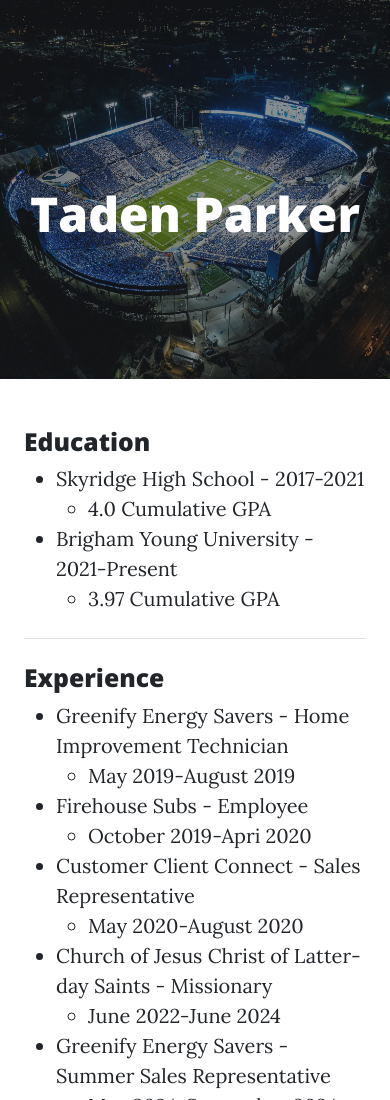
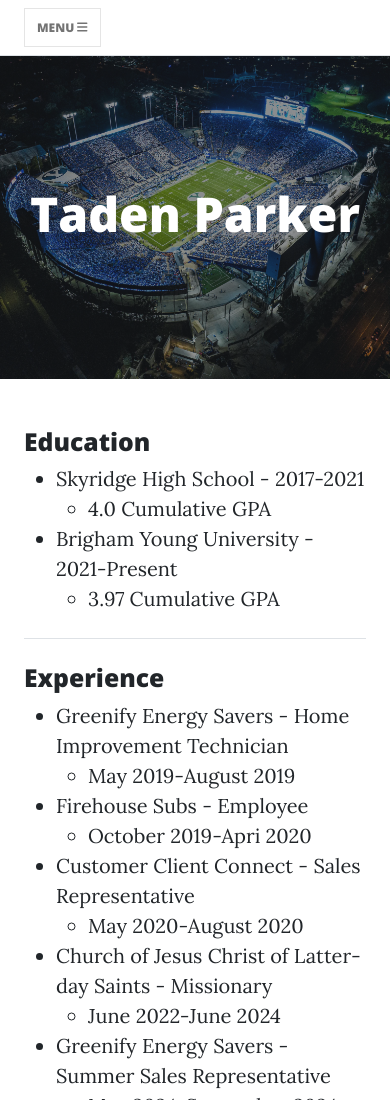
Before and after one commit to tadenp/tadenp.github.io, a plain HTML site: page index.html in a window 390 px wide. Shown: the top 1100 px of the page. Drawn offline with nearby package versions, Linux system fonts and the light colour scheme.

Commit message:
Add files via upload

```diff
--- a/index.html
+++ b/index.html
@@ -17,6 +17,22 @@
     </head>
     <body>
         <!-- Navigation-->
+        <nav class="navbar navbar-expand-lg navbar-light" id="mainNav">
+            <div class="container px-4 px-lg-5">
+                <button class="navbar-toggler" type="button" data-bs-toggle="collapse" data-bs-target="#navbarResponsive" aria-controls="navbarResponsive" aria-expanded="false" aria-label="Toggle navigation">
+                    Menu
+                    <i class="fas fa-bars"></i>
+                </button>
+                <div class="collapse navbar-collapse" id="navbarResponsive">
+                    <ul class="navbar-nav ms-auto py-4 py-lg-0">
+                        <li class="nav-item"><a class="nav-link px-lg-3 py-3 py-lg-4" href="scratch.html">Scratch Page</a></li>
+                        <!-- <li class="nav-item"><a class="nav-link px-lg-3 py-3 py-lg-4" href="about.html">About</a></li> -->
+                        <!-- <li class="nav-item"><a class="nav-link px-lg-3 py-3 py-lg-4" href="post.html">Sample Post</a></li> -->
+                        <!-- <li class="nav-item"><a class="nav-link px-lg-3 py-3 py-lg-4" href="contact.html">Contact</a></li> -->
+                    </ul>
+                </div>
+            </div>
+        </nav>
 
         <!-- Page Header-->
         <header class="masthead" style="background-image: url('assets/img/lavell1.webp')">
```
